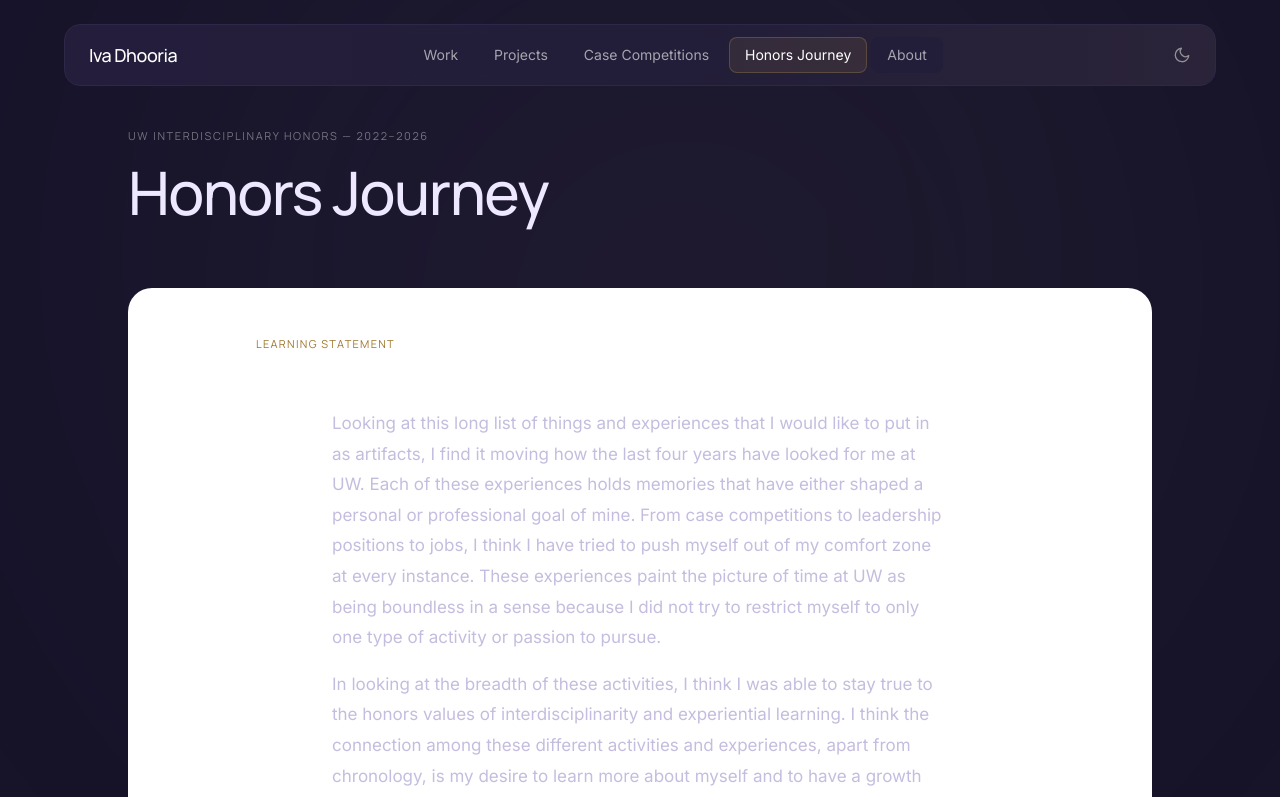
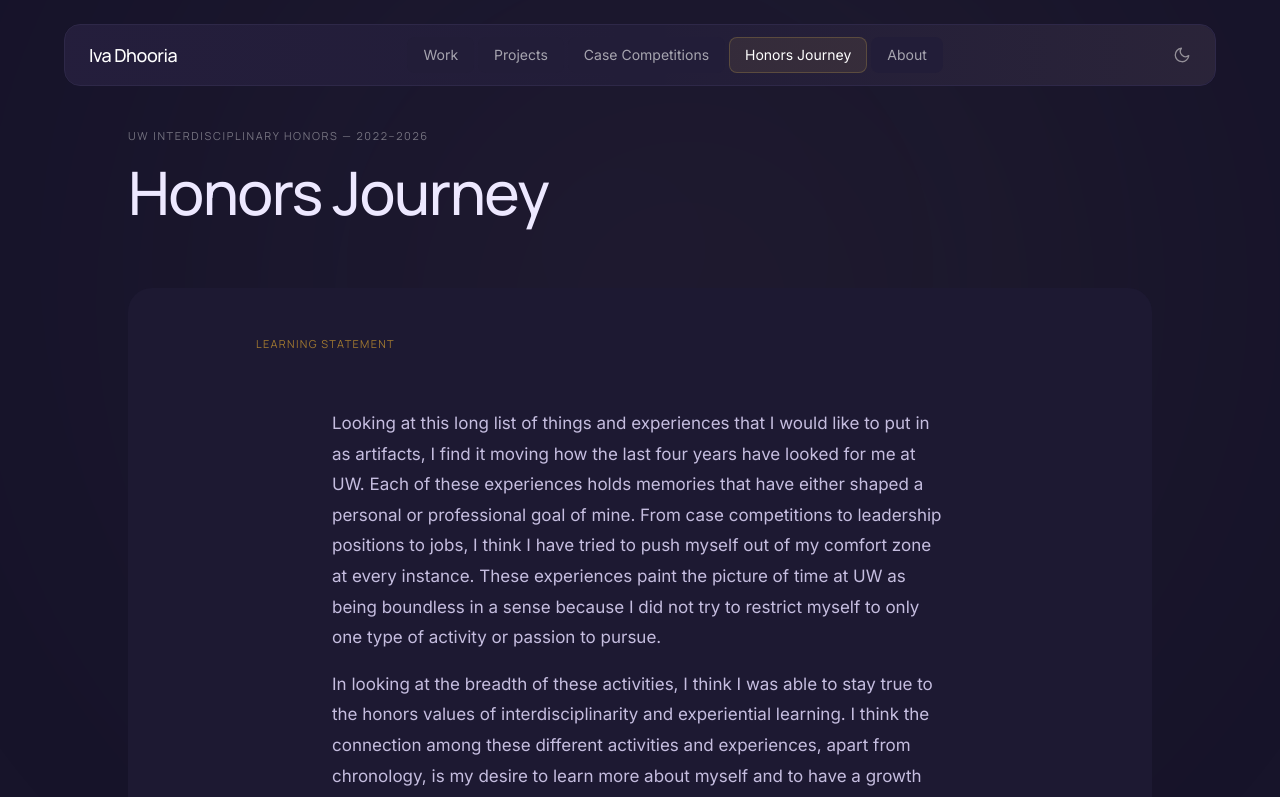
Before and after one commit to ivadhooria2004/portfolio-iva-dhooria, a Next.js app: page /honors-portfolio in a window 1280 px wide. Shown: the top 797 px of the page. Built offline with nearby package versions, Linux system fonts and the light colour scheme.

Commit message:
Update globals.css

```diff
--- a/app/globals.css
+++ b/app/globals.css
@@ -155,21 +155,19 @@ body, main, section, nav,
 [data-theme="dark"] body { background-color: #17142A; }
 [data-theme="dark"] main { background-color: #17142A !important; }
 
-/* Sections — alternate subtly, DO NOT flatten everything */
-[data-theme="dark"] section[style*="background-color: '#FFFFFF'"],
-[data-theme="dark"] section[style*="backgroundColor: '#FFFFFF'"] {
+/* Sections — dark mode alternating backgrounds */
+[data-theme="dark"] section {
   background-color: #17142A !important;
 }
-[data-theme="dark"] section[style*="background-color: '#F5F2FB'"],
-[data-theme="dark"] section[style*="backgroundColor: '#F5F2FB'"],
-[data-theme="dark"] section[style*="background-color: '#F2EEF9'"],
-[data-theme="dark"] section[style*="backgroundColor: '#F2EEF9'"] {
+[data-theme="dark"] section:nth-child(even) {
   background-color: #1D1932 !important;
 }
-[data-theme="dark"] section[style*="background-color: '#FAF8F3'"],
-[data-theme="dark"] section[style*="backgroundColor: '#FAF8F3'"],
-[data-theme="dark"] section[style*="background-color: '#FAF6ED'"],
-[data-theme="dark"] section[style*="backgroundColor: '#FAF6ED'"] {
+
+/* Override specific named section classes if used */
+[data-theme="dark"] .section-alt {
+  background-color: #1D1932 !important;
+}
+[data-theme="dark"] .section-cream {
   background-color: #1F1C2E !important;
 }
 
```
